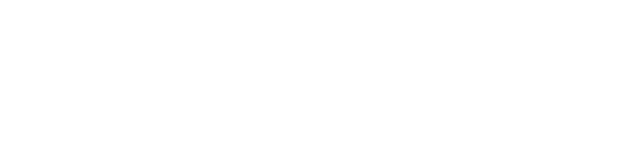
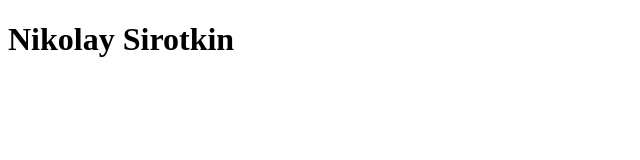
Before and after one commit to nikesirotkin/handbook, a plain HTML site: page index.html in a window 1280 px wide. Shown: the whole page, without its empty margins (0-640 px from the left). Drawn offline with Linux system fonts and the light colour scheme.

Commit message:
заменил index.html

```diff
--- a/index.html
+++ b/index.html
@@ -5,6 +5,7 @@
 	<title>Document</title>
 </head>
 <body>
+	<h1>Nikolay Sirotkin</h1>
 
 </body>
 </html>
```
